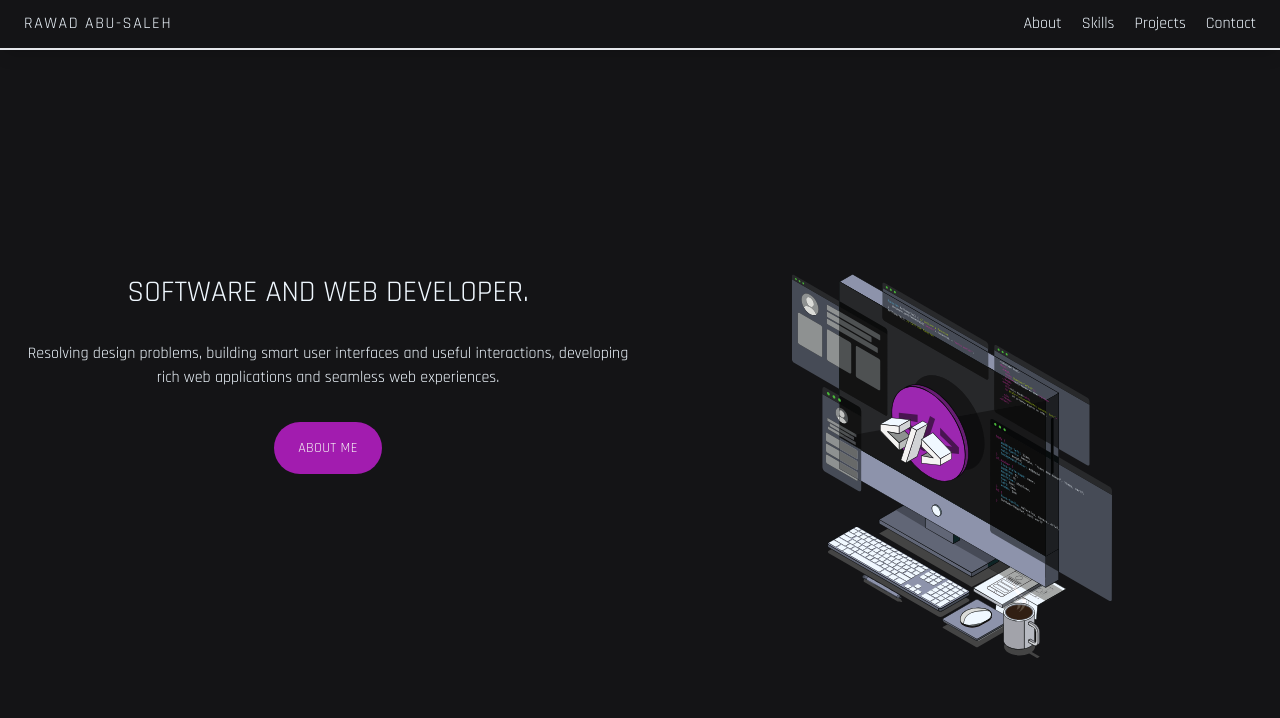
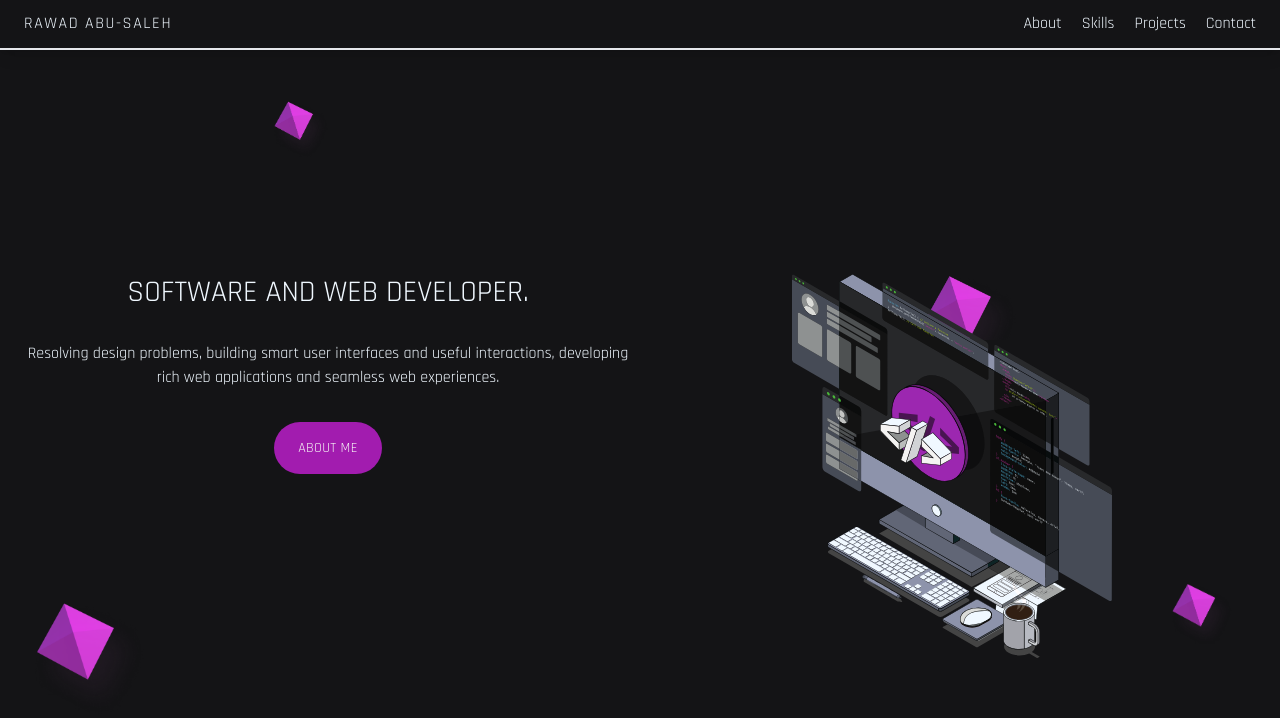
Before and after one commit to rawadabu/portfolio-rawad, a React (Vite) app in the folder portfolio/: page / in a window 1280 px wide. Shown: the top 718 px of the page. Built offline with nearby package versions, Linux system fonts and the light colour scheme.

Commit message:
Tailwind css and structure

```diff
--- a/portfolio/src/index.css
+++ b/portfolio/src/index.css
@@ -9,10 +9,15 @@
   .icon {
     @apply relative flex items-center justify-center h-16 w-16 mt-6 mb-4 mx-auto shadow-lg bg-gray-800 text-fuchsia-500 hover:bg-fuchsia-400 hover:text-white rounded-3xl hover:rounded-xl transition-all duration-300 ease-linear;
   }
+
+  .custom-spin {
+    animation: spin 4s linear infinite; /* Adjust the duration (1s in this example) */
+  }
+
   .loader {
     width: 45px;
     aspect-ratio: 0.75;
-    --c: no-repeat linear-gradient(theme(colors.stone.800) 0 0);
+    --c: no-repeat linear-gradient(theme(colors.fuchsia.500) 0 0);
     background:
       var(--c) 0% 50%,
       var(--c) 50% 50%,
--- a/portfolio/src/ui/AppLayout.jsx
+++ b/portfolio/src/ui/AppLayout.jsx
@@ -1,22 +1,47 @@
 import Header from "./Header";
-import { Outlet, useNavigation } from "react-router-dom";
+import { Outlet, useLocation, useNavigation } from "react-router-dom";
 import Loader from "./Loader";
+import purpleRomb from "../assets/purpleRomb.png";
 
 function AppLayout() {
   const navigation = useNavigation();
   // console.log(navigation);
   const isLoading = navigation.state === "loading";
+  const location = useLocation();
+
+  const positions = [
+    { top: "10vh", left: "20vw", width: "90px", height: "90px" },
+    { top: "30vh", left: "70vw", width: "150px", height: "100px" },
+    { top: "70vh", left: "0vw", width: "180px", height: "180px" },
+    { top: "70vh", left: "90vw", width: "100px", height: "100px" },
+
+    // Add more positions as needed
+  ];
 
   return (
     <div className="grid h-screen grid-rows-[auto_1fr_auto] bg-backGround text-textColor">
       {isLoading && <Loader />}
       <Header />
-      <div className="overflow-scroll">
+      <div className="overflow-scroll relative z-10">
         {/* className="mx-auto max-w-3xl" */}
         <main>
           <Outlet />
         </main>
       </div>
+      {location.pathname === "/" &&
+        positions.map((position, index) => (
+          <div
+            key={index}
+            className="absolute bg-cover z-0"
+            style={{
+              backgroundImage: `url(${purpleRomb})`,
+              top: position.top,
+              left: position.left,
+              width: position.width,
+              height: position.height,
+            }}
+          />
+        ))}
     </div>
   );
 }
```
